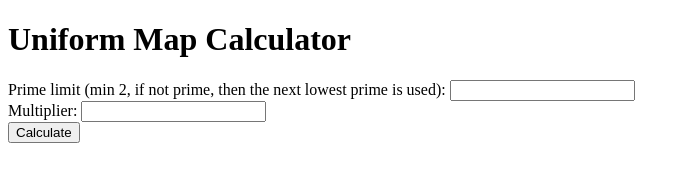
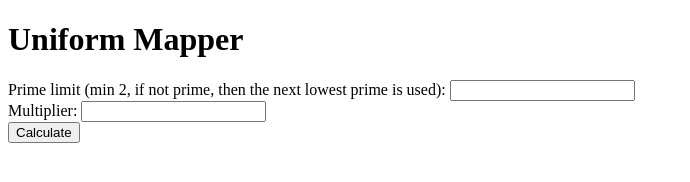
Before and after one commit to Jerdle-code/uniform-mapper, a plain HTML site: page index.html in a window 1280 px wide. Shown: the whole page, without its empty margins (0-690 px from the left). Drawn offline with Linux system fonts and the light colour scheme.

Commit message:
Consistent name

```diff
--- a/index.html
+++ b/index.html
@@ -1,12 +1,12 @@
 <!DOCTYPE html>
 <html>
     <head>
-		<title>Uniform Map Calculator</title>
+		<title>Uniform Mapper</title>
         <meta name="viewport" content="width=device-width, initial-scale=1.0">
     </head>
 </html>
 <body>
-		<h1>Uniform Map Calculator</h1>
+		<h1>Uniform Mapper</h1>
             <form id="form">
             <label for="limit">Prime limit (min 2, if not prime, then the next lowest prime is used):</label>
                 <input type="number" id="limit" name="limit" min="2" />
```
